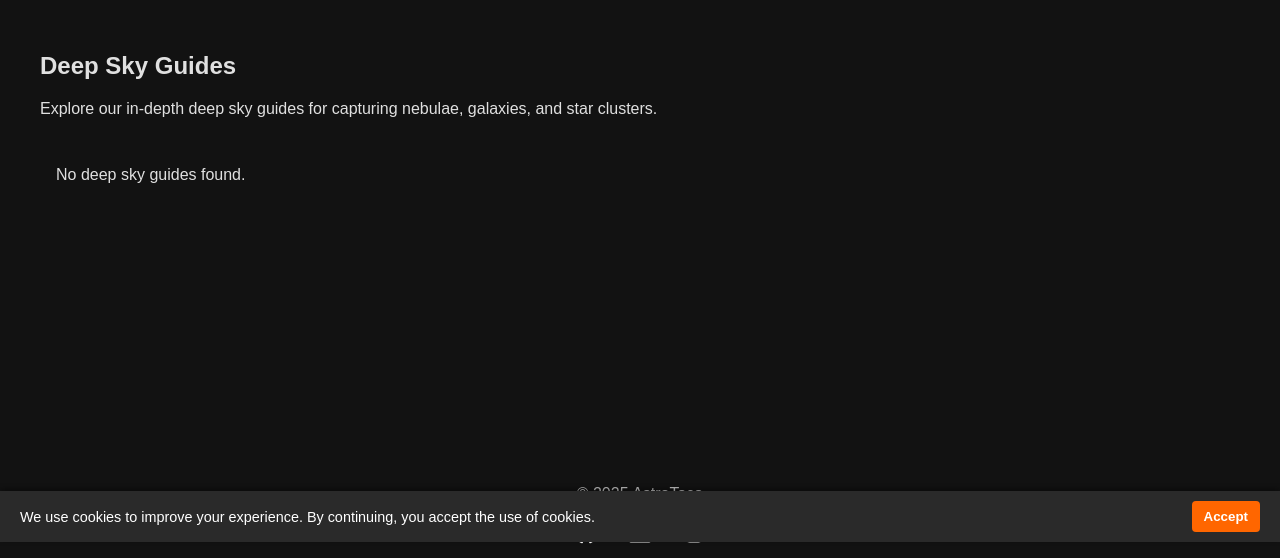
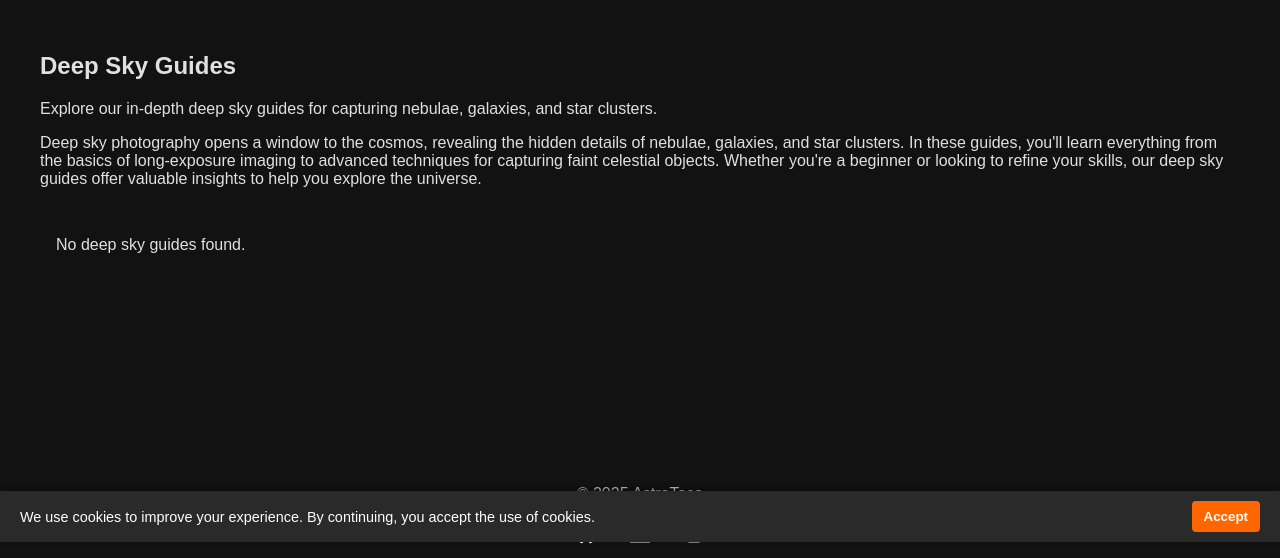
Before and after one commit to astrotaca/website, a Jekyll site: the page built from deep-sky.md, in a window 1280 px wide. Shown: the part 358-916 px from the top of the page. Built offline with Jekyll 4.4.1, drawn with Linux system fonts in a browser that asks for light colours.

Commit message:
updates to the website

```diff
--- a/assets/main.css
+++ b/assets/main.css
@@ -103,7 +103,6 @@ header {
     transform: scale(1.025);
     box-shadow: 0 8px 20px rgba(0, 0, 0, 0.4);
 }
-
 
 /* Cart Icon – now white and consistently visible */
 .about-cart-group .cart-icon {
--- a/deep-sky.md
+++ b/deep-sky.md
@@ -9,6 +9,13 @@ tags: [deep-sky, nebula, galaxies, star-clusters, cosmic, astrophotography, tele
 
 <h2>Deep Sky Guides</h2>
 <p>Explore our in-depth deep sky guides for capturing nebulae, galaxies, and star clusters.</p>
+
+<!-- Introduction Block -->
+<div class="topic-intro">
+  <p>
+    Deep sky photography opens a window to the cosmos, revealing the hidden details of nebulae, galaxies, and star clusters. In these guides, you'll learn everything from the basics of long-exposure imaging to advanced techniques for capturing faint celestial objects. Whether you're a beginner or looking to refine your skills, our deep sky guides offer valuable insights to help you explore the universe.
+  </p>
+</div>
 
 <div class="featured-grid">
   {% assign deep_sky_guides = site.posts | where_exp:"post", "post.tags contains 'deep-sky'" | sort:"date" | reverse %}
```
Also changed, not shown: wide-field.md (+7 -0 lines), 1 other file.
